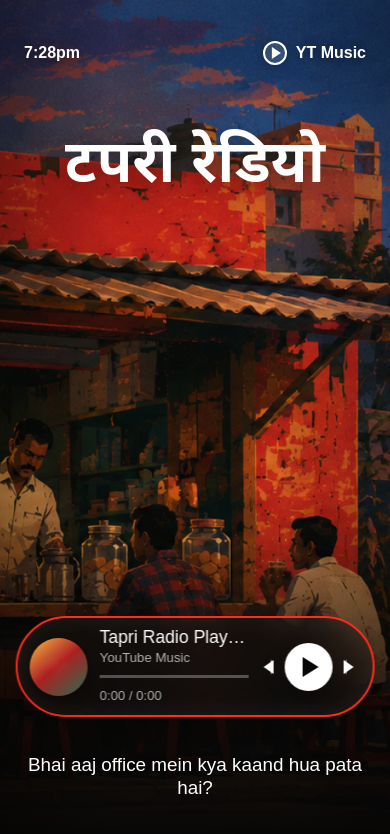
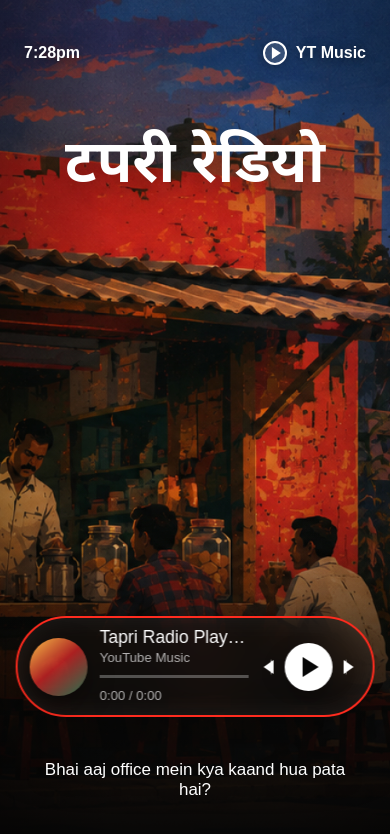
Before and after one commit to manishkalsi011-star/-, a Next.js app: page / in a window 390 px wide. Shown: the top 834 px of the page. Built offline with nearby package versions, Linux system fonts and the light colour scheme.

Commit message:
Update globals.css

```diff
--- a/app/globals.css
+++ b/app/globals.css
@@ -378,4 +378,9 @@ h1 {
   .song-details time {
     margin-top: 8px;
   }
+.dialogue {
+  font-size: clamp(0.95rem, 4.35vw, 1.08rem);
+  line-height: 1.18;
 }
+
+}
```
